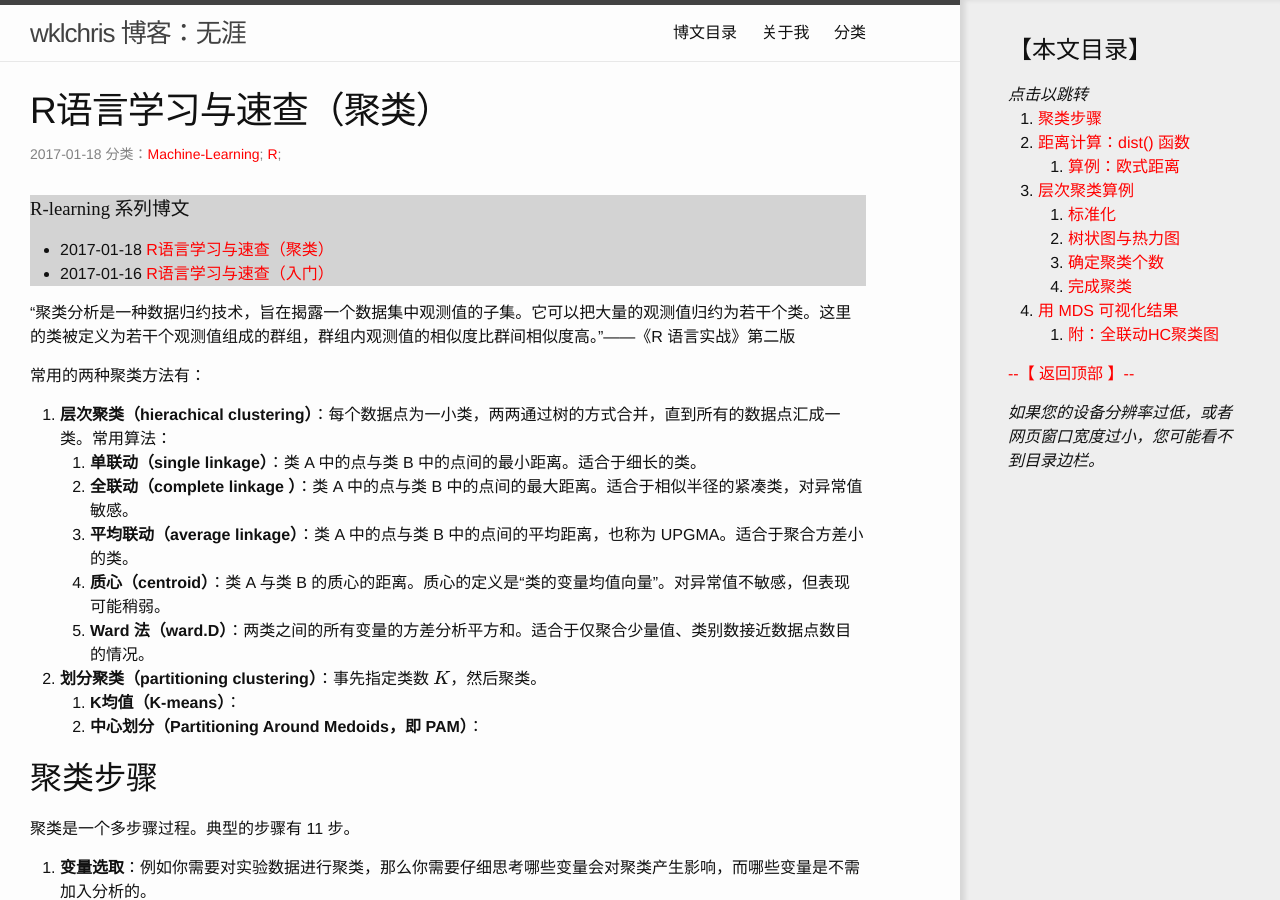
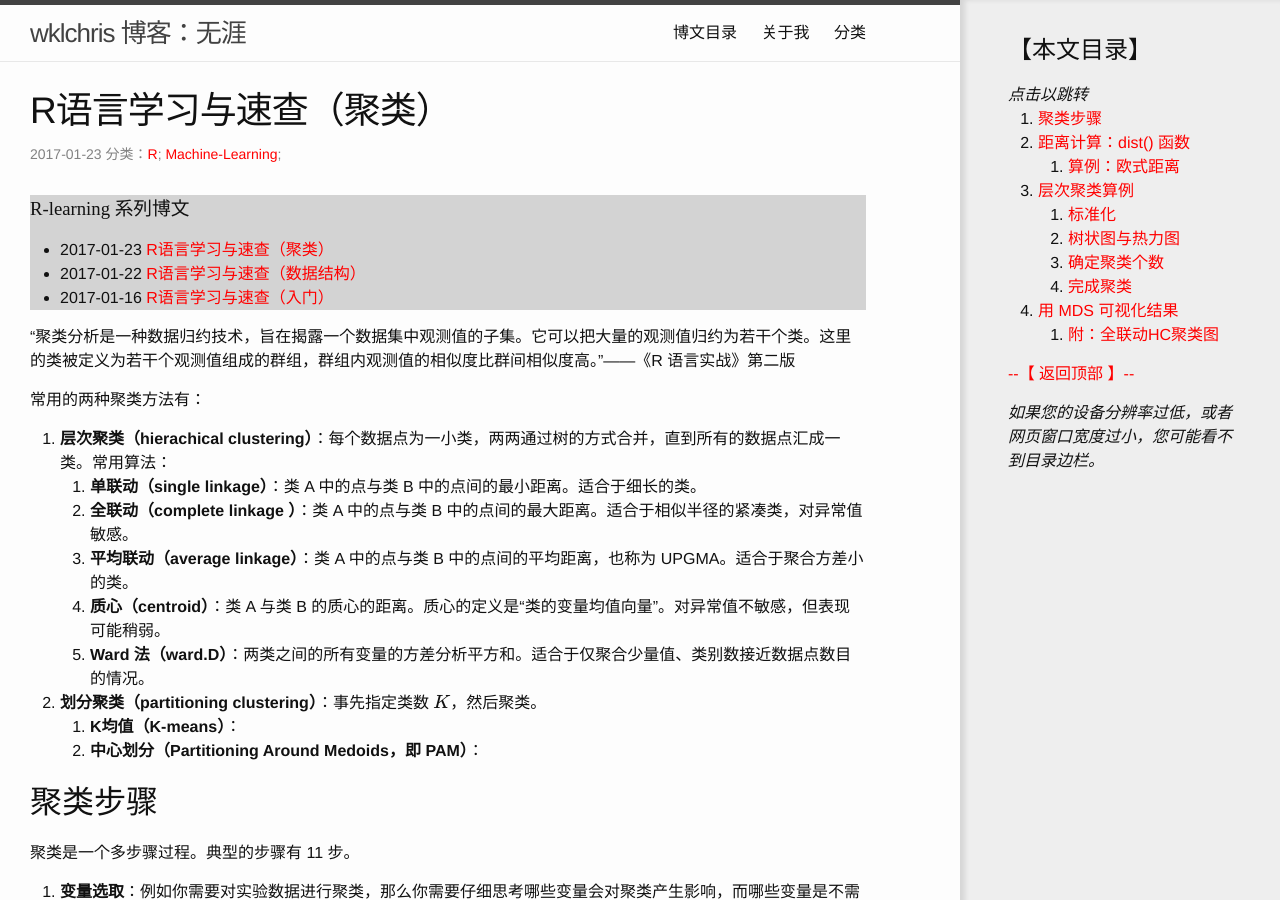
Before and after one commit to wklchris/wklchris.github.io, a Jekyll site: the page built from _posts/2017-01-23-R-clustering.md, in a window 1280 px wide and 900 px high. Built offline with Jekyll 4.4.1, drawn with Linux system fonts in a browser that asks for light colours; formulas are drawn with MathJax 3; comment, search, counter and statistics services are not loaded; some of the changed lines change nothing that is shown.

Commit message:
New post: R data structure.

````diff
--- /dev/null
+++ b/_posts/2017-01-22-R-data-structure.md
@@ -0,0 +1,283 @@
+---
+layout: post
+title: R语言学习与速查（数据结构）
+categories: R
+tags: R-learning
+---
+
+
+本节介绍 R 的数据类型，包括 data.frame 与实用的 attach()/with() 命令。
+
+## 数据类型
+
+R 中包含的数据类型有：
+
+- 数值；以及复数
+- 字符
+- 逻辑（TRUE/FALSE)
+- 字节
+
+对于一般的二维数据集，其行与列在不同领域的称呼不同：
+
+| 领域 | 行 | 列 |
+| --- | --- | --- |
+| 统计学（本文） | 观测(observation) | 变量(variable) |
+| 数据库 | 记录(record) | 字段(field) |
+| 数据挖掘/机器学习 | 示例(example) | 属性(attribute) |
+
+## 同类元素集：向量、矩阵与数组
+
+**同类型元素**的一维堆叠叫向量，二维堆叠叫矩阵。更高维的叫数组。
+
+### 向量
+
+如果向量只有一个元素，称为标量。
+
+
+```R
+vector <- c(1:3)
+print(vector)
+```
+
+    [1] 1 2 3
+
+
+### 矩阵
+
+矩阵的建立方法就复杂一些：
+
+
+```R
+# matr <- matrix(vector, nrow=N, ncol=N, byrow=T/F, [dimnames=list(rownamestr,colnamestr)])
+
+matr <- matrix(1:12, nrow=3, ncol=4, byrow=T)
+print(matr)
+```
+
+         [,1] [,2] [,3] [,4]
+    [1,]    1    2    3    4
+    [2,]    5    6    7    8
+    [3,]    9   10   11   12
+
+
+
+```R
+# 按列填充，并加上行名与列名
+rowname <- c('A', 'B', 'C')
+colname <- c(as.character(1:4))  # 转为字符串
+matr <- matrix(1:12, nrow=3, ncol=4, byrow=F, dimnames=list(rowname, colname))
+print(matr)
+```
+
+      1 2 3  4
+    A 1 4 7 10
+    B 2 5 8 11
+    C 3 6 9 12
+
+
+下标的使用很简单。
+
+
+```R
+print(matr[2,])  # 第二行
+```
+
+     1  2  3  4
+     2  5  8 11
+
+
+
+```R
+matr[2:3,c(1,3)]  # 第2、3行，第1、3列
+```
+
+
+
+| # | 1 | 3 |
+| --- | --- | --- |
+| **B** | 2 | 8 |
+| **C** | 3 | 9 |
+
+
+
+
+
+```R
+matr[,-c(1:2)]  # 除前2列外所有列
+```
+
+
+
+| # | 3 | 4 |
+| --- | --- | --- |
+| **A** | 7  | 10 |
+| **B** | 8  | 11 |
+| **C** | 9  | 12 |
+
+
+
+
+### 数组
+
+array() 语法类似于 matrix() 。
+
+
+```R
+# arr <- array(vector, dimensions, dimnames)
+# dimensions: 指定数组有几维，以及各维的长度
+
+arr <- array(1:24, c(2, 3, 4), dimnames=list(c('A1', 'A2'), c('B1', 'B2','B3'), c('C1', 'C2', 'C3', 'C4')))
+print(arr)
+```
+
+    , , C1
+
+       B1 B2 B3
+    A1  1  3  5
+    A2  2  4  6
+
+    , , C2
+
+       B1 B2 B3
+    A1  7  9 11
+    A2  8 10 12
+
+    , , C3
+
+       B1 B2 B3
+    A1 13 15 17
+    A2 14 16 18
+
+    , , C4
+
+       B1 B2 B3
+    A1 19 21 23
+    A2 20 22 24
+
+
+
+### 数据框：data.frame
+
+数据框是多个等长向量的按列堆叠。这是 R 中最常用的数据结构。
+
+
+```R
+# df <- data.frame(<col1, col2, ...>, [row.names=])
+
+name <- c('Allen', 'Bruth', 'Chris', 'Daisy')
+age <- c(20:23)
+gender <- c('Male', 'Male', 'Male', 'Female')
+
+df <- data.frame(name, age, gender)
+print(df)
+```
+
+       name age gender
+    1 Allen  20   Male
+    2 Bruth  21   Male
+    3 Chris  22   Male
+    4 Daisy  23 Female
+
+
+
+```R
+# 指定唯一标识的一列作为行名
+df <- data.frame(name, age, gender, row.names=name)
+print(df)
+```
+
+           name age gender
+    Allen Allen  20   Male
+    Bruth Bruth  21   Male
+    Chris Chris  22   Male
+    Daisy Daisy  23 Female
+
+
+数据框默认按照列进行选取：
+
+
+```R
+df[c(1,3)]
+```
+
+
+
+| # | name | gender |
+| --- | --- | --- |
+| **Allen** | Allen  | Male   |
+| **Bruth** | Bruth  | Male   |
+| **Chris** | Chris  | Male   |
+| **Daisy** | Daisy  | Female |
+
+
+
+
+
+```R
+# 可以按列名选取
+df[c("name", "gender")]
+```
+
+
+
+| # | name | gender |
+| --- | --- | --- |
+| **Allen** | Allen  | Male   |
+| **Bruth** | Bruth  | Male   |
+| **Chris** | Chris  | Male   |
+| **Daisy** | Daisy  | Female |
+
+
+
+
+
+```R
+# 可以通过标识符 '$' 选取
+print(df$age)
+```
+
+    [1] 20 21 22 23
+
+
+
+```R
+# 双参数时，先行后列
+print(df[1:3,"gender"])
+```
+
+    [1] Male Male Male
+    Levels: Female Male
+
+
+#### 临时环境：attach() 与 with()
+
+df\$age 从语法上说很清晰，但是可读性却不高。因为我们一般总是在处理一个数据集，因此‘df’显得多余。这里可以借助 attach()/detach() 命令组：
+
+
+```R
+# 删除原有的全局变量，否则 age 会覆盖 df$age
+rm(age, gender, name)
+
+attach(df)
+print(age)
+detach(df)
+```
+
+    [1] 20 21 22 23
+
+
+或者使用 with() 命令：
+
+
+```R
+tmp <- 1
+with(df, {
+    print(name)
+    tmp <<- 2  # 特殊赋值符可以传值到 with() 之外
+})
+print(tmp)
+```
+
+    [1] Allen Bruth Chris Daisy
+    Levels: Allen Bruth Chris Daisy
+    [1] 2
--- a/_posts/2017-01-18-R-clustering.md
+++ b/_posts/2017-01-23-R-clustering.md
@@ -1,7 +1,7 @@
 ---
 layout: post
 title: R语言学习与速查（聚类）
-categories: Machine-Learning R
+categories: R Machine-Learning
 tags: R-learning
 ---
 
````
Also changed, not shown: 1 other file.
